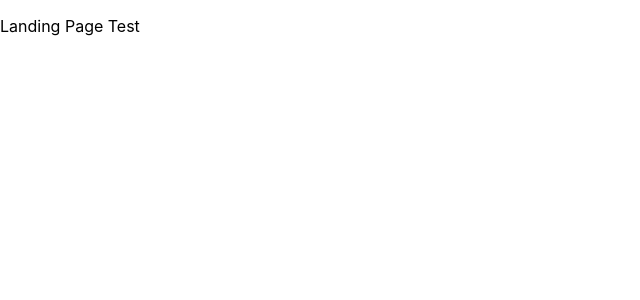
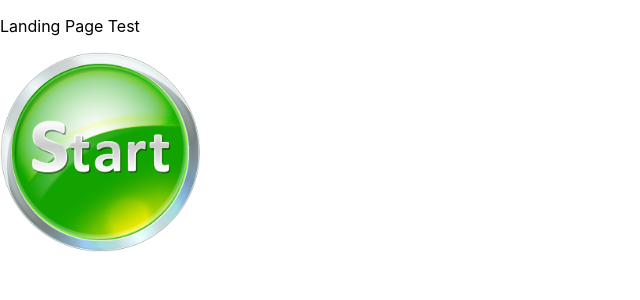
Before and after one commit to tiago-yoneda/test-front-end, a React (Create React App) app: page / in a window 1280 px wide. Shown: the top 300 px of the page, without its empty margins (0-640 px from the left). Built offline with nearby package versions, Linux system fonts and the light colour scheme.

Commit message:
tentando arrumar o useEffect

```diff
--- a/src/pages/Landing.jsx
+++ b/src/pages/Landing.jsx
@@ -1,7 +1,12 @@
+import {Link} from 'react-router-dom';
+import start from '../assets/start.jpg'
 const Landing = () => {
   return(
     <div>
       <p>Landing Page Test</p>
+      <Link to="/lojas">
+        <img src={start} alt="green start button" style={{width: 200}}/>
+      </Link>
     </div>
   )
 }
--- a/src/pages/LojaDetails.jsx
+++ b/src/pages/LojaDetails.jsx
@@ -9,6 +9,7 @@ const LojaDetails = () => {
   const [details, setDetails] = useState({});
   const [loading, setLoading] = useState(true);
 
+  useEffect(() => {
     const getLojaDetails = async () => {
       const data = await api.get(`/${id}`,{
         headers: {
@@ -21,9 +22,8 @@ const LojaDetails = () => {
       setLoading(false);
     }
 
-  useEffect(() => {
     getLojaDetails();
-  },[]);
+  },[id]);
 
   const {nome, enderecos, logo} = details;
 
```
Also changed, not shown: src/assets/start.jpg (added). Lines whose indentation alone changed are shown as unchanged.
